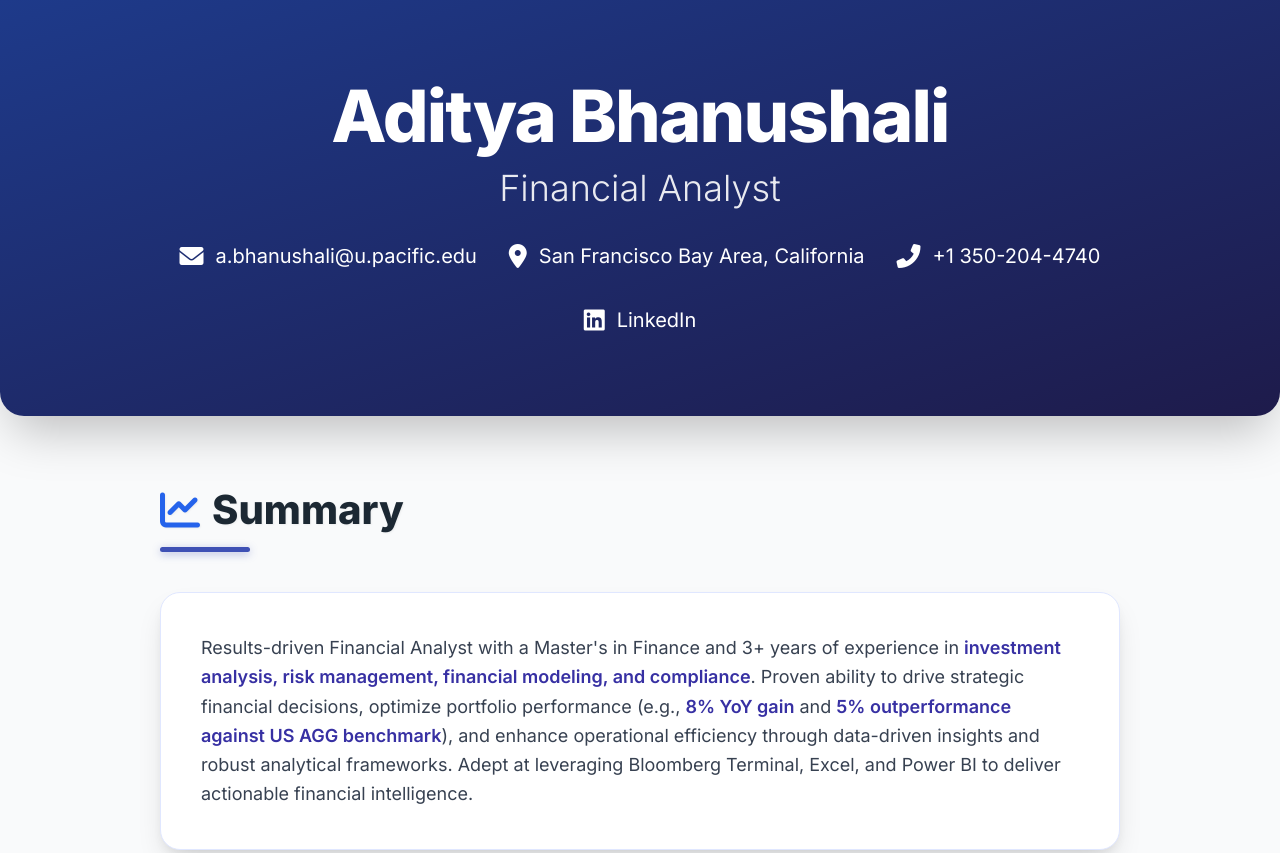
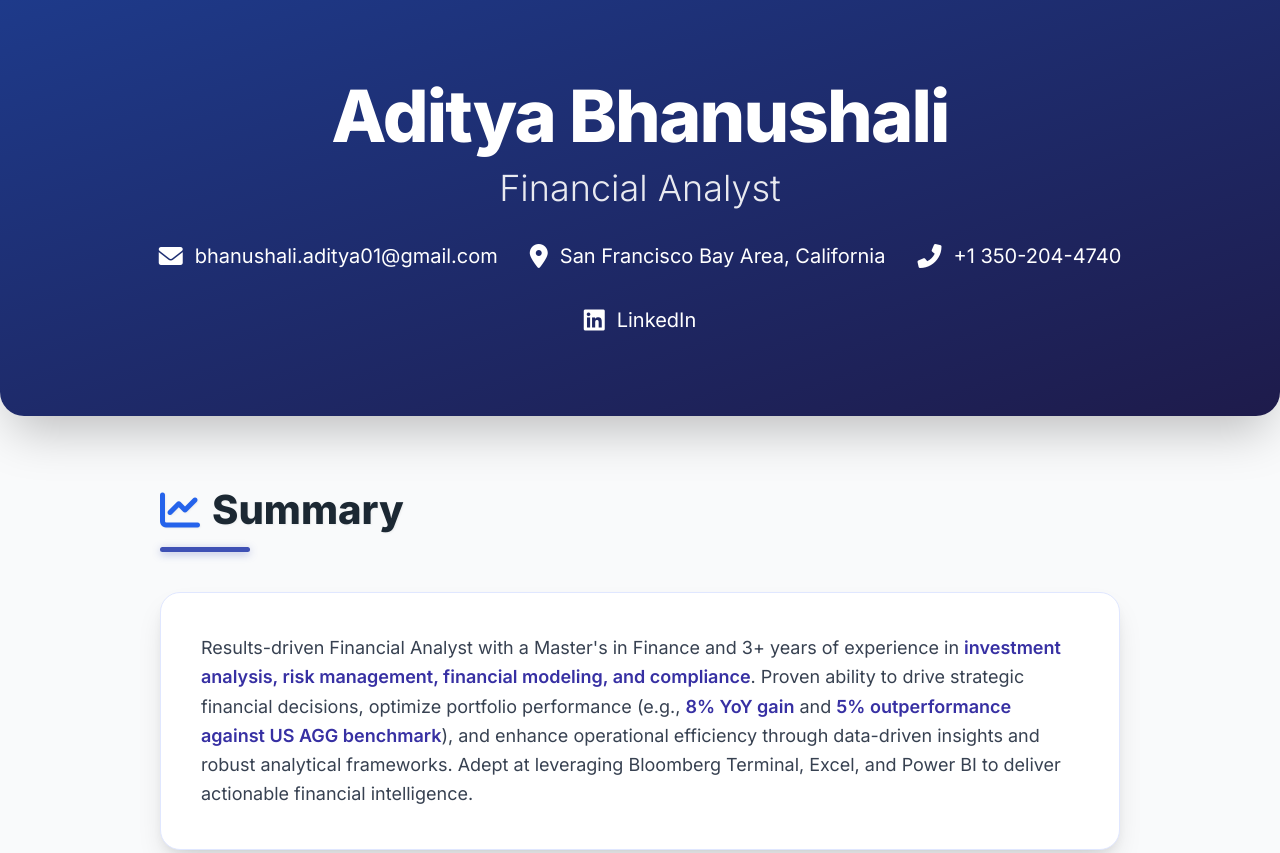
Before and after one commit to bhanushaliaditya01-commits/Aditya-Bhanushali, a plain HTML site: page portfolio.html in a window 1280 px wide. Shown: the top 853 px of the page. Drawn offline with nearby package versions, Linux system fonts and the light colour scheme.

Commit message:
Update portfolio.html

```diff
--- a/portfolio.html
+++ b/portfolio.html
@@ -105,7 +105,7 @@
             <div class="flex flex-wrap justify-center gap-8 text-xl">
                 <a href="mailto:a.bhanushali@u.pacific.edu" class="flex items-center space-x-3 hover:text-blue-200 transition-colors duration-300 transform hover:scale-105">
                     <i class="fas fa-envelope text-2xl"></i>
-                    <span>a.bhanushali@u.pacific.edu</span>
+                    <span>bhanushali.aditya01@gmail.com</span>
                 </a>
                 <span class="flex items-center space-x-3">
                     <i class="fas fa-map-marker-alt text-2xl"></i>
```
